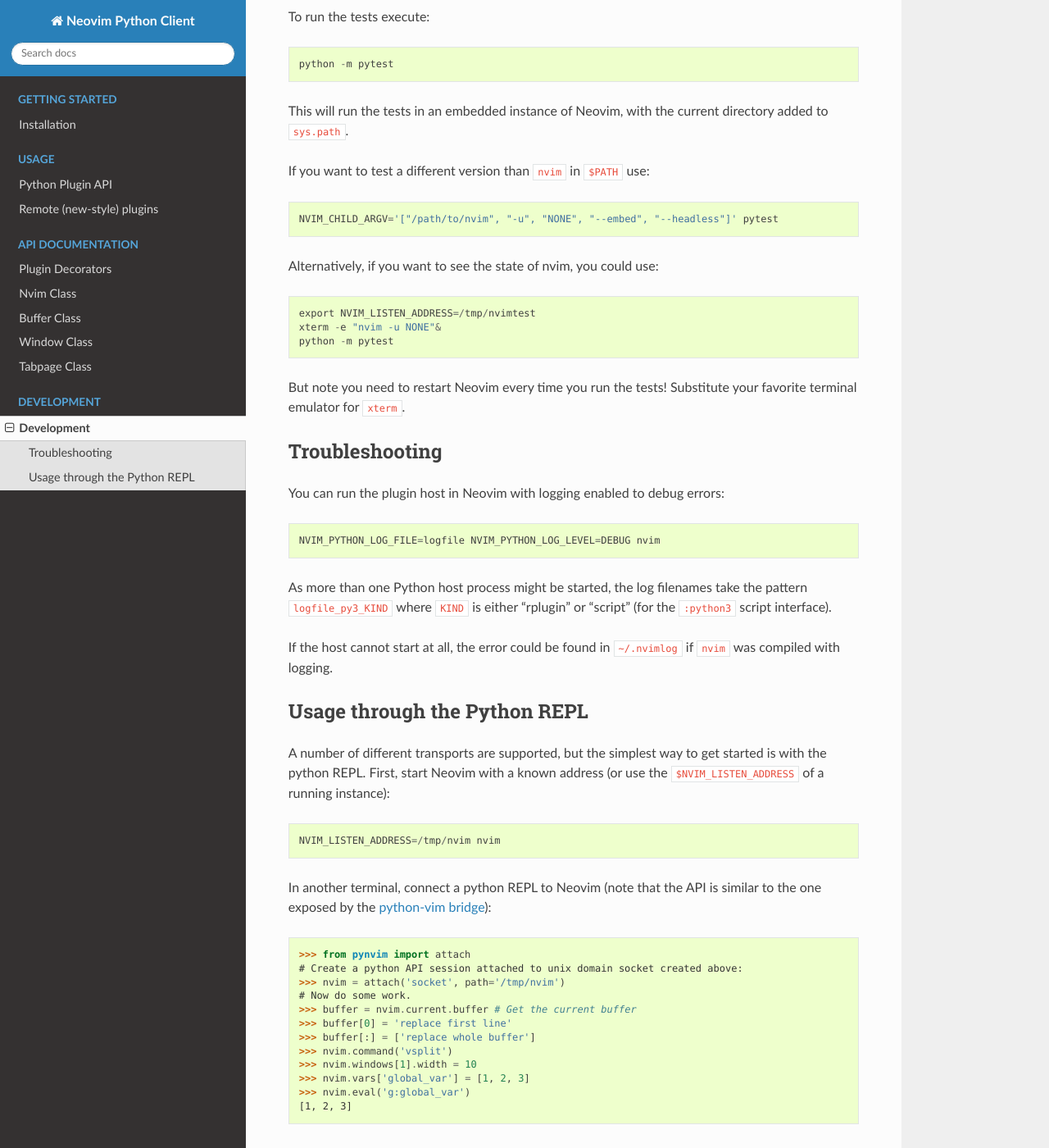
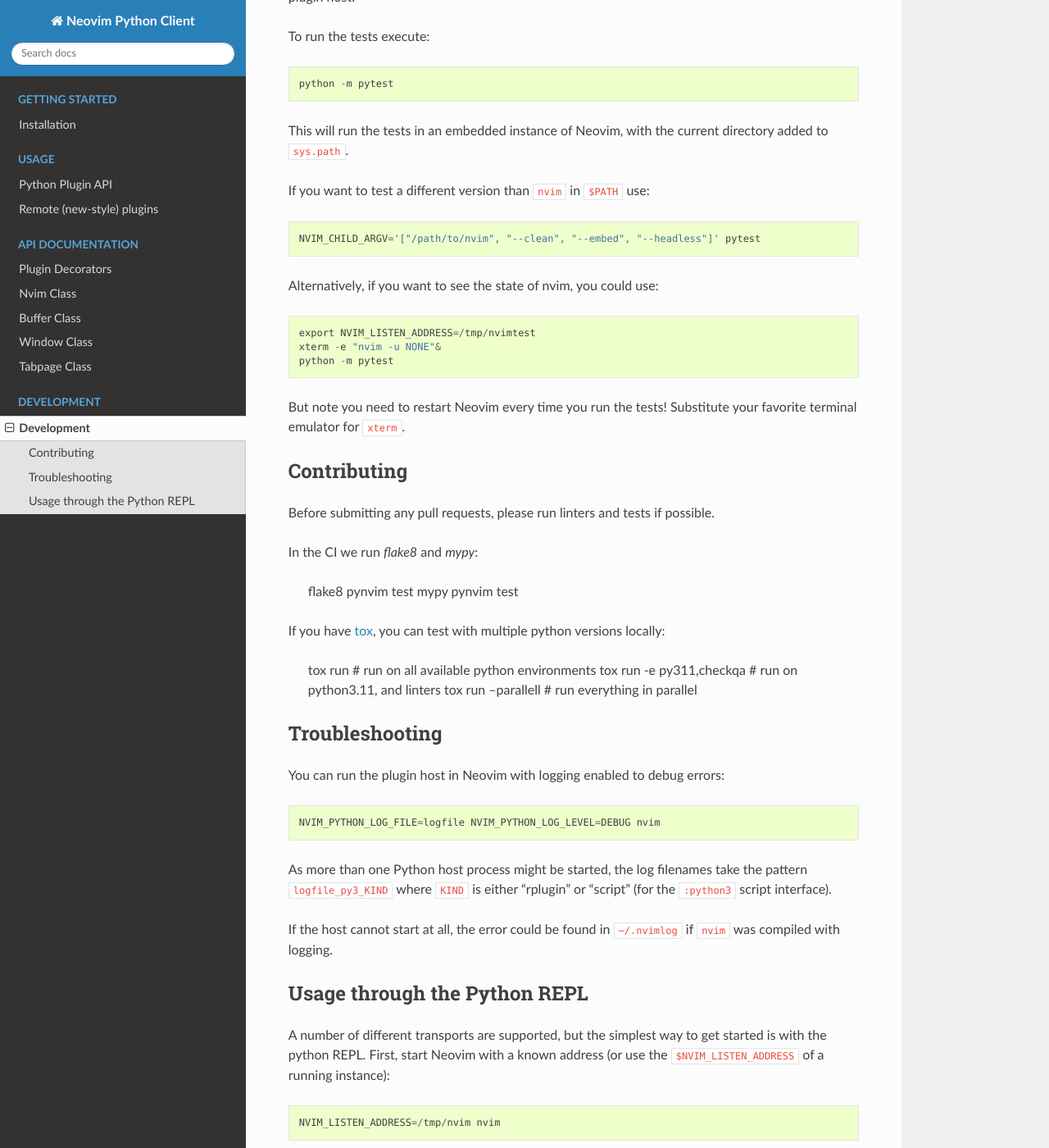
Before and after one commit to neovim/pynvim, a Sphinx documentation site: the page built from docs/development.rst, in a window 1280 px wide and 1400 px high, scrolled down 550 px. Shown: the whole window at 82% size. Built offline with Sphinx 7.4.7 and the Read the Docs theme 2.0.0, drawn with Linux system fonts in a browser that asks for light colours; some of the changed text lies outside the part shown.

Commit message:
ci: Run CI, tox test for all supported python versions #536
- Include python 3.7, 3.8, and 3.9 as well to the Github CI actions.
- Configure tox to run tests on python3.7-python3.12 (skip if python
  interpreters are not found on local environments).
- Add "Contributing" section to docs/development, suggesting how to run
  tests locally.
- Unify the way how we specify pytest options (`-s -vv`) into tox.ini.
- Bump up `python_requires` to 3.7 in the package spec.
- Make sure to use `nvim --clean` to against flaky tests. No SHADA and
  swapfiles should be used.

```diff
--- a/docs/development.rst
+++ b/docs/development.rst
@@ -6,6 +6,7 @@
     pip3 install .
 
 for the changes to have effect.
+
 Alternatively you could execute Neovim with the ``$PYTHONPATH`` environment variable::
 
     PYTHONPATH=/path/to/pynvim nvim
@@ -25,7 +26,7 @@
 
 If you want to test a different version than ``nvim`` in ``$PATH`` use::
 
-    NVIM_CHILD_ARGV='["/path/to/nvim", "-u", "NONE", "--embed", "--headless"]' pytest
+    NVIM_CHILD_ARGV='["/path/to/nvim", "--clean", "--embed", "--headless"]' pytest
 
 Alternatively, if you want to see the state of nvim, you could use::
 
@@ -35,6 +36,24 @@
 
 But note you need to restart Neovim every time you run the tests!
 Substitute your favorite terminal emulator for ``xterm``.
+
+Contributing
+------------
+
+Before submitting any pull requests, please run linters and tests if possible.
+
+In the CI we run `flake8` and `mypy`:
+
+    flake8 pynvim test
+    mypy pynvim test
+
+If you have `tox`_, you can test with multiple python versions locally:
+
+    tox run                      # run on all available python environments
+    tox run -e py311,checkqa     # run on python3.11, and linters
+    tox run --parallell          # run everything in parallel
+
+.. _`tox`: https://tox.wiki/
 
 Troubleshooting
 ---------------
--- a/setup.py
+++ b/setup.py
@@ -14,7 +14,7 @@
 ] + pytest_runner,
 
 tests_require = [
-    'pytest>=3.4.0',
+    'pytest',
 ]
 
 extras_require = {
@@ -43,7 +43,7 @@
       packages=['pynvim', 'pynvim.api', 'pynvim.msgpack_rpc',
                 'pynvim.msgpack_rpc.event_loop', 'pynvim.plugin',
                 'neovim', 'neovim.api'],
-      python_requires=">=3.6",
+      python_requires=">=3.7",
       install_requires=install_requires,
       setup_requires=setup_requires,
       tests_require=tests_require,
```
Also changed, not shown: README.md (+1 -1 lines), 3 other files.
